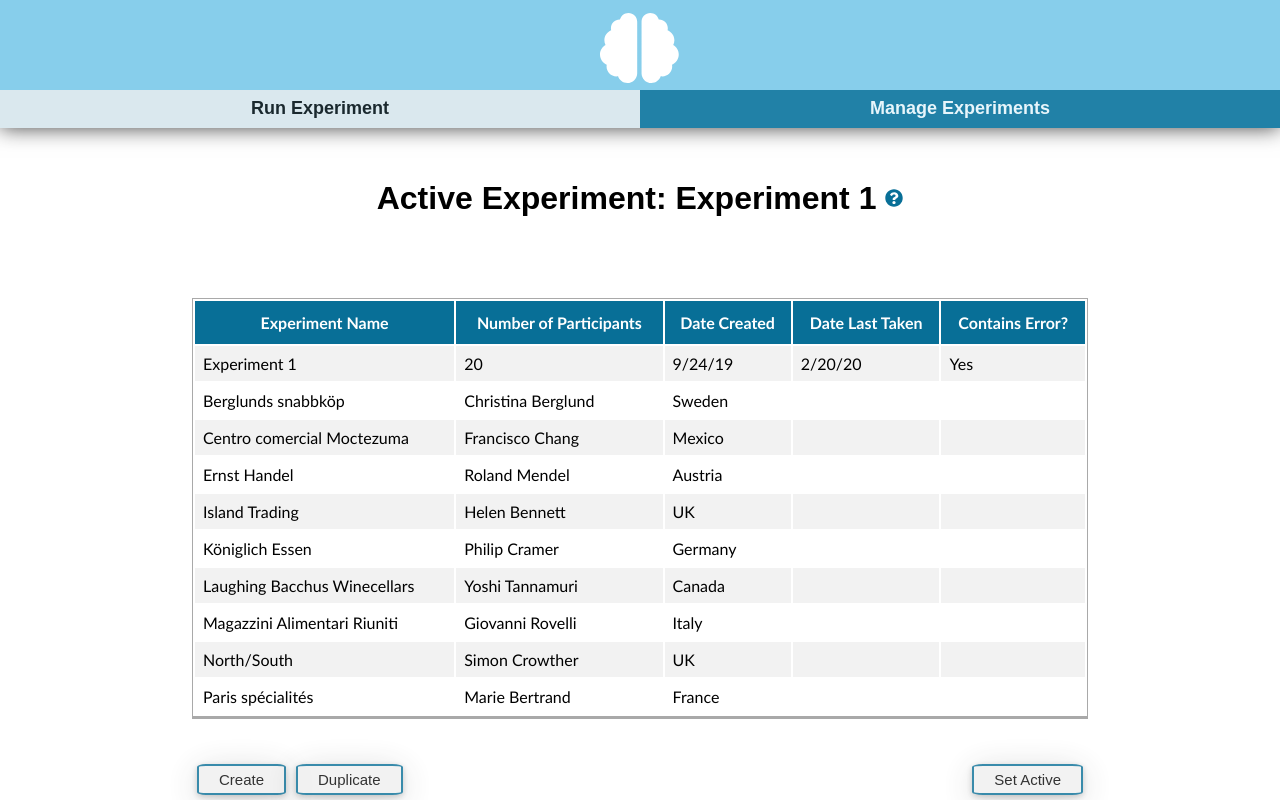
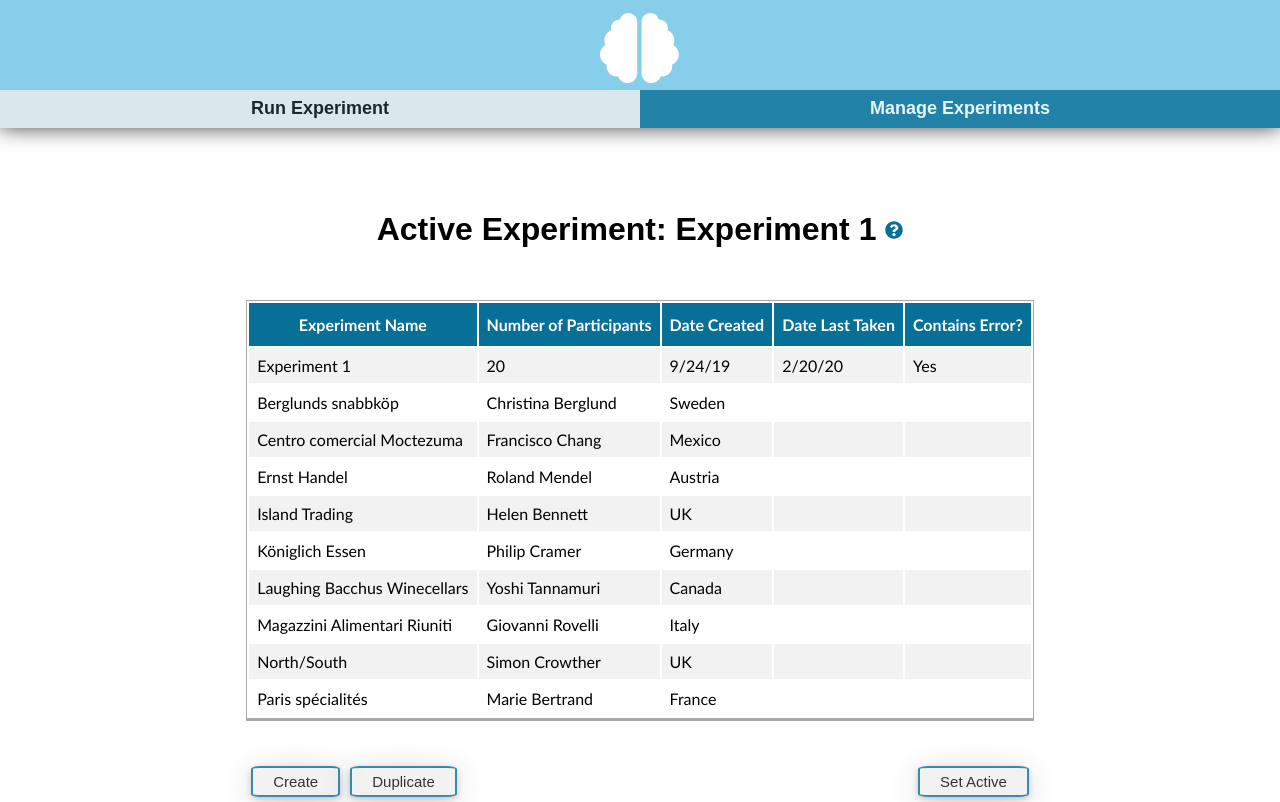
Before and after one commit to nerad25/Context-Experiment, an Angular app: page /manage in a window 1280 px wide. Built offline with nearby package versions, Linux system fonts and the light colour scheme.

Commit message:
added units to the "create" page, made it so the header stays at the top

```diff
--- a/src/app/create-experiment/create-experiment.component.html
+++ b/src/app/create-experiment/create-experiment.component.html
@@ -85,13 +85,13 @@
                     <div class="item__entry__fields">
                             <div class="item__label__container">
                                 <form>
-                                <input size="25" type="text" style="justify-content: center; margin-bottom: 0;" id="item" name="item" value="" style="text-align: center" placeholder="Item Type"><br><br>
+                                <input size="20" type="text" style="justify-content: center; margin-bottom: 0;" id="item" name="item" value="" style="text-align: center" placeholder="Item Type"><br><br>
                                 </form>
                             </div>
                             <div style="padding-top: 25px; display: flex; justify-content: center;">
                                 <form>
-                                    <input size="25" type="text" id="att1" name="att1" value="" style="text-align: center;" placeholder="Attribute 1"><br><br>
-                                    <input size="25" type="text" id="att2" name="att2" value="" style="text-align: center" placeholder="Attribute 2"><br><br><br>
+                                    <input size="15" type="text" id="att1" name="att1" value="" style="text-align: center;" placeholder="Attribute 1">&nbsp;<input size="7" type="text" id="att1unit" name="att1unit" value="" style="text-align: center;" placeholder="Unit"><br><br>
+                                    <input size="15" type="text" id="att2" name="att2" value="" style="text-align: center" placeholder="Attribute 2">&nbsp;<input size="7" type="text" id="att1unit" name="att1unit" value="" style="text-align: center;" placeholder="Unit"><br><br><br>
                                     <label style="display: flex; justify-content: center;"><input type="checkbox" id="decoyToggle" name="decoyToggle" value="">Decoy Unavailable</label><br>
                                 </form>
                             </div>
--- a/src/styles.scss
+++ b/src/styles.scss
@@ -2,14 +2,18 @@
 
 .page__container {
 
-    position: relative;
     display: flex;
+    position: absolute;
+    width: -webkit-fill-available;
     flex-direction: column;
+    justify-content: center;
+    align-items: center;
+
 
     .title__container {
 
         padding-top: 30px;
-        padding-bottom: 60px;
+        padding-bottom: 30px;
 
         .title {
             display: flex;
```
